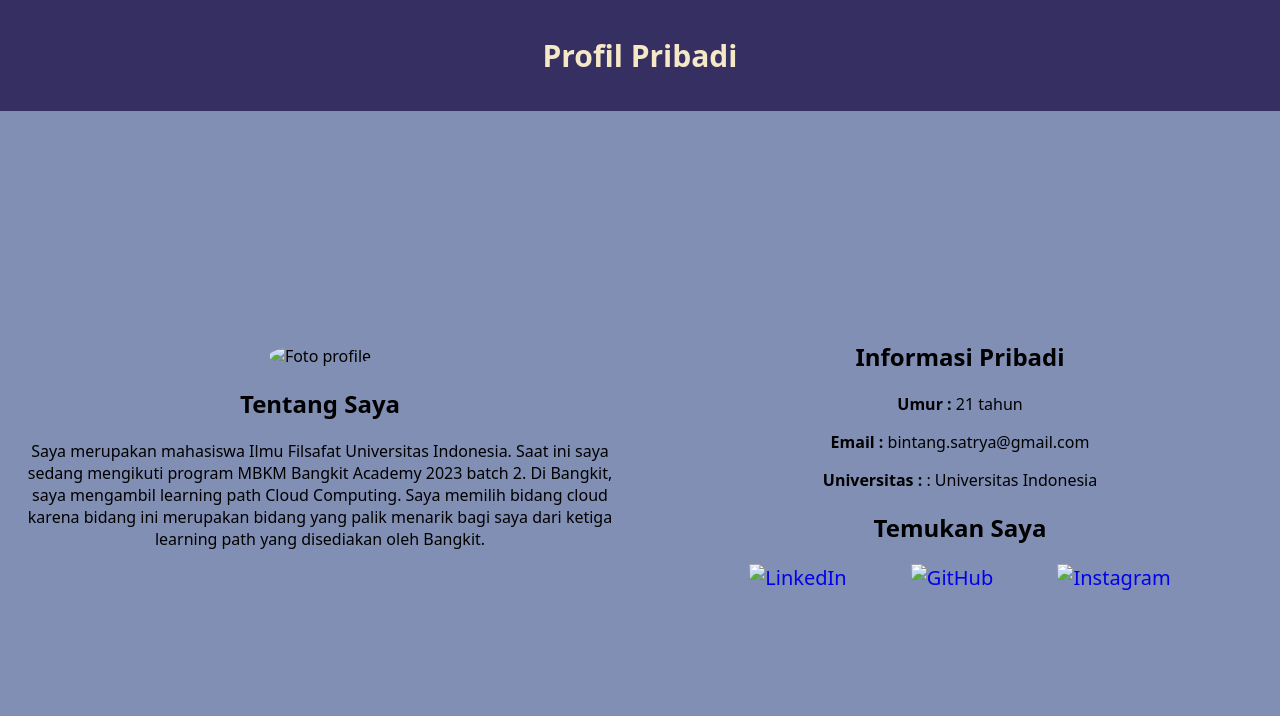
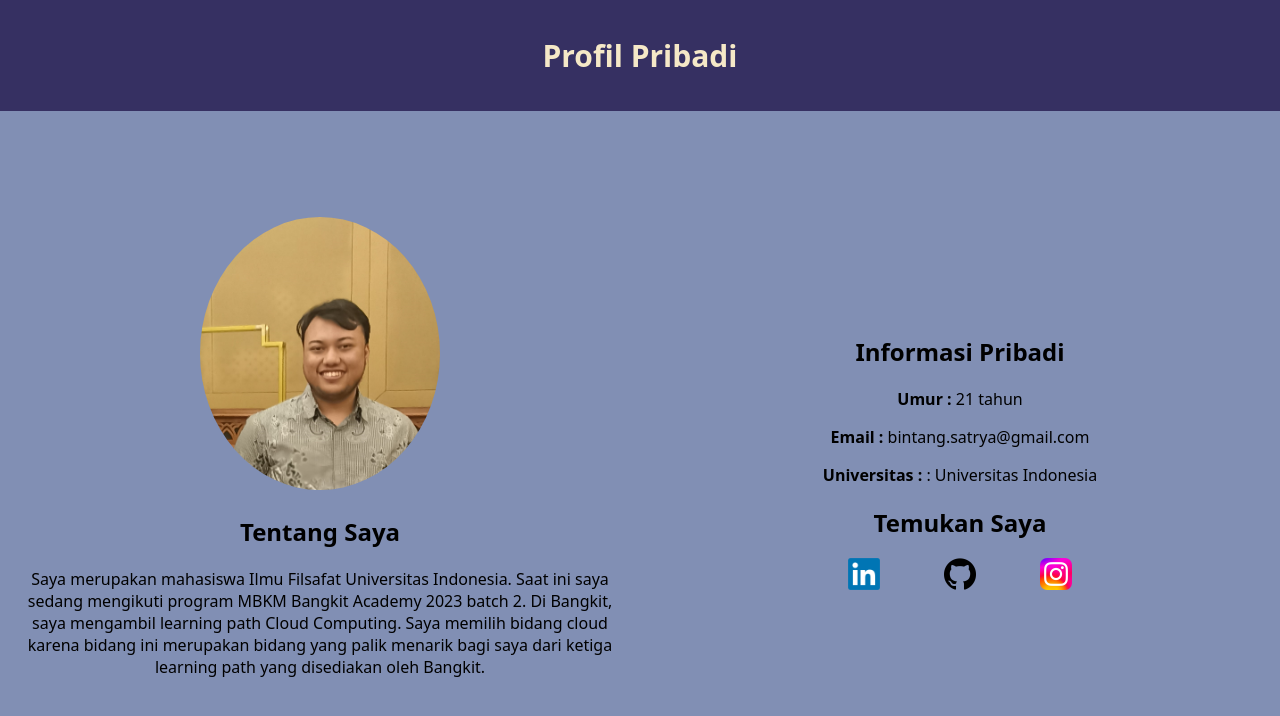
Before and after one commit to BintangSatrya/Profile, a plain HTML site: page index.html in a window 1280 px wide. Drawn offline with Linux system fonts and the light colour scheme.

Commit message:
Update index.html
change path

```diff
--- a/index.html
+++ b/index.html
@@ -63,7 +63,7 @@
     <main>
       <article>
         <section class="profile-image">
-          <img src="assets/profile.jpg" alt="Foto profile" />
+          <img src="profile.jpg" alt="Foto profile" />
         </section>
         <section class="about-me">
           <h2>Tentang Saya</h2>
@@ -91,7 +91,7 @@
             target="https://www.linkedin.com/in/bintang-leksono-79a245226/"
           >
             <img
-              src="assets/LinkedIn.png"
+              src="LinkedIn.png"
               alt="LinkedIn"
               width="32"
               height="32"
@@ -100,14 +100,14 @@
             href="https://github.com/BintangSatrya"
             target="https://github.com/BintangSatrya"
           >
-            <img src="assets/github.png" alt="GitHub" width="32" height="32"
+            <img src="github.png" alt="GitHub" width="32" height="32"
           /></a>
           <a
             href="https://www.instagram.com/bintangsatrl/"
             target="https://www.instagram.com/bintangsatrl/"
           >
             <img
-              src="assets/Instagram.png"
+              src="Instagram.png"
               alt="Instagram"
               width="32"
               height="32"
```
